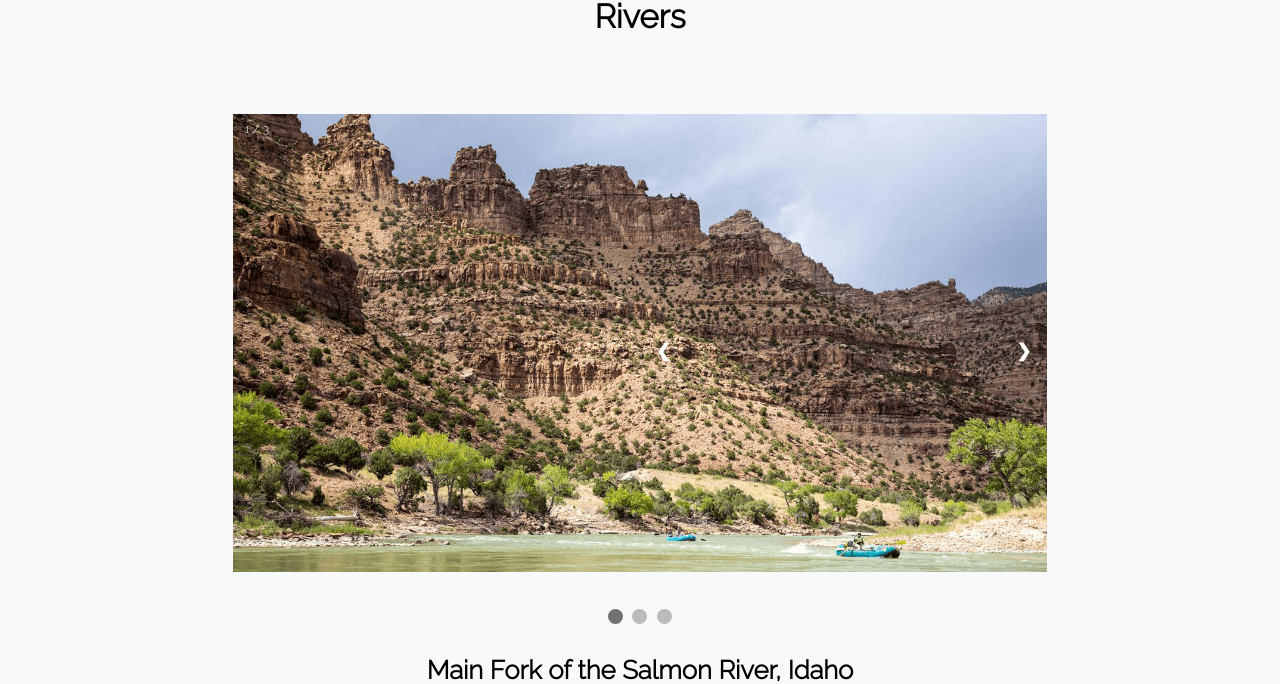
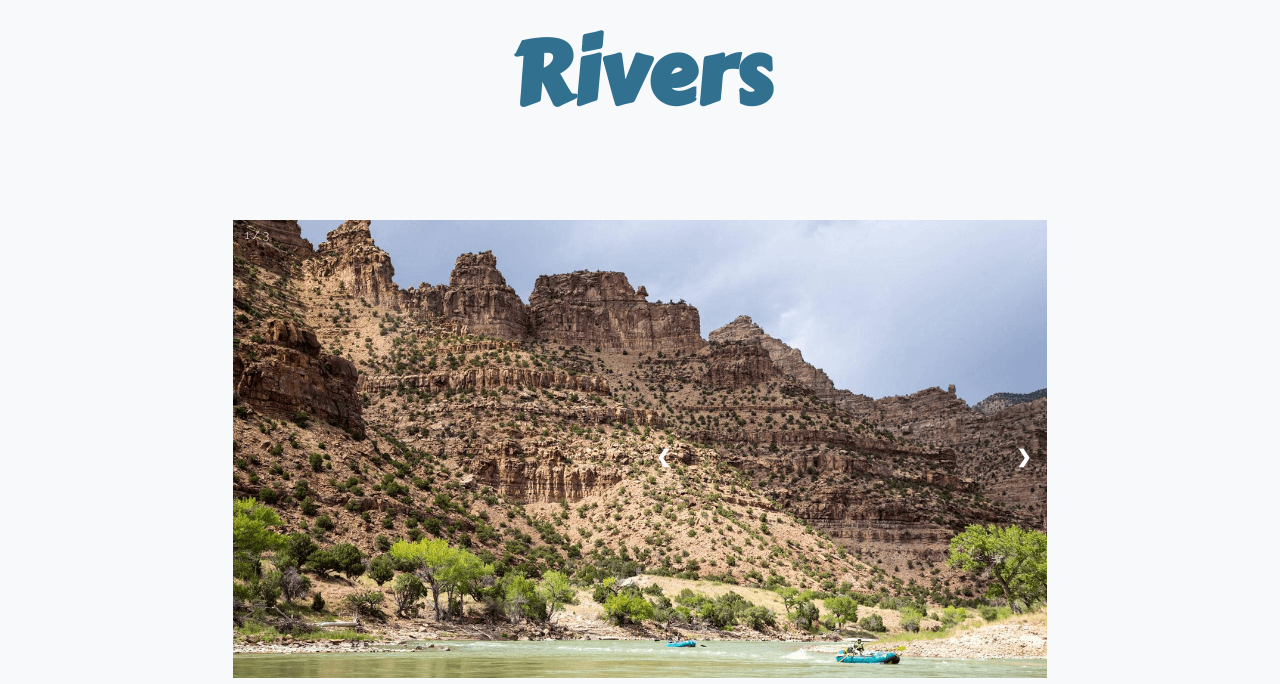
Before and after one commit to embrown92/white_water_rafting_company, a plain HTML site: page rivers.html in a window 1280 px wide. Shown: the part 149-833 px from the top of the page. Drawn offline with Linux system fonts and the light colour scheme.

Commit message:
styled rivers page name

```diff
--- a/rivers.html
+++ b/rivers.html
@@ -30,7 +30,7 @@
         <Main class="main-grid">
 
             <section class="rivers-list">
-                <h2>Rivers</h2>
+                <h2 class="river-title">Rivers</h2>
                 <br>
                 <br>
                 <br>
```
